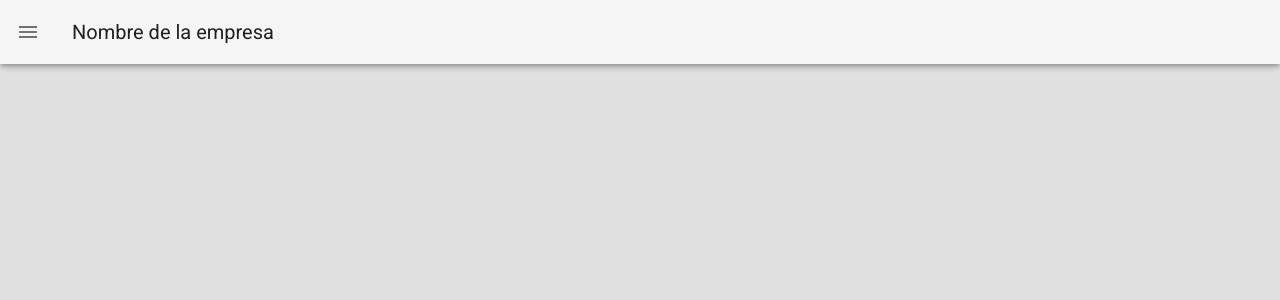
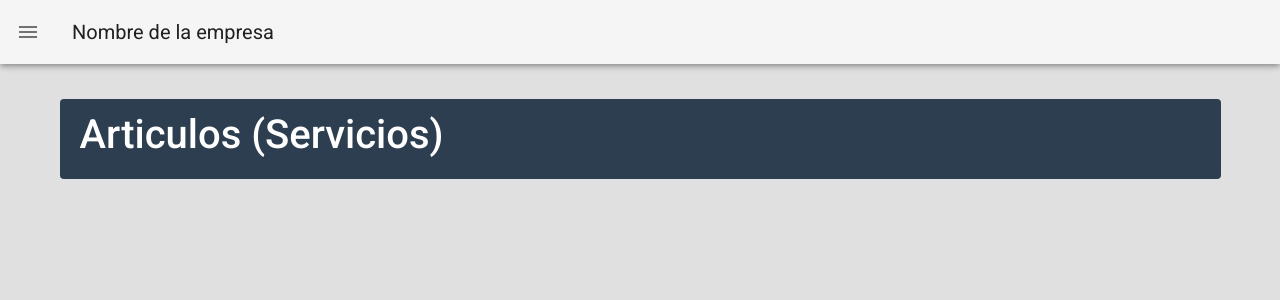
Before and after one commit to DonCold/reto-MEVN-Frontend, a Vue app: page /articulos in a window 1280 px wide. Shown: the top 300 px of the page. Built offline with nearby package versions, Linux system fonts and the light colour scheme.

Commit message:
Creacion Articulos

```diff
--- /dev/null
+++ b/src/components/Articulos.vue
@@ -0,0 +1,20 @@
+<template>
+  <div class="container">
+    <br>
+    <div class="alert alert-primary" role="alert">
+        <h2>Articulos (Servicios)</h2>
+
+
+    </div>
+  </div>
+</template>
+
+<script>
+  export default {
+      name: "ArticulosComponent"
+  }
+</script>
+
+<style>
+
+</style>
--- a/src/router/index.js
+++ b/src/router/index.js
@@ -24,6 +24,11 @@ const routes = [
     path: "/categorias",
     name: "Categorias",
     component: () => import("../views/Categorias.vue")
+  },
+  {
+    path: "/articulos",
+    name: "Articulos",
+    component: () => import("../views/Articulos.vue")
   }
 ]
 
--- /dev/null
+++ b/src/views/Articulos.vue
@@ -0,0 +1,22 @@
+<template>
+  <div>
+
+      <ArticulosComponent>
+
+
+
+      </ArticulosComponent>
+  </div>
+</template>
+
+<script>
+
+import ArticulosComponent from "@/components/Articulos"
+
+export default {
+    components: {
+        ArticulosComponent
+    }
+}
+
+</script>
```
Also changed, not shown: 1 other file (tests, documents, lock files or other folders).
